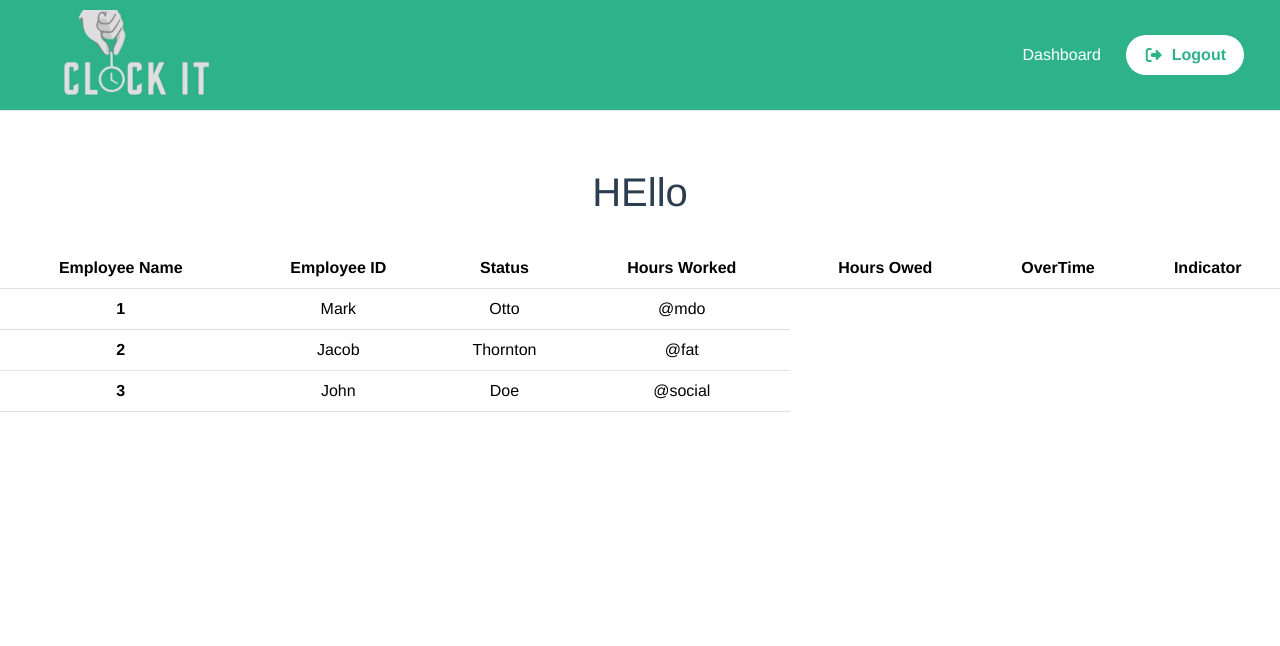
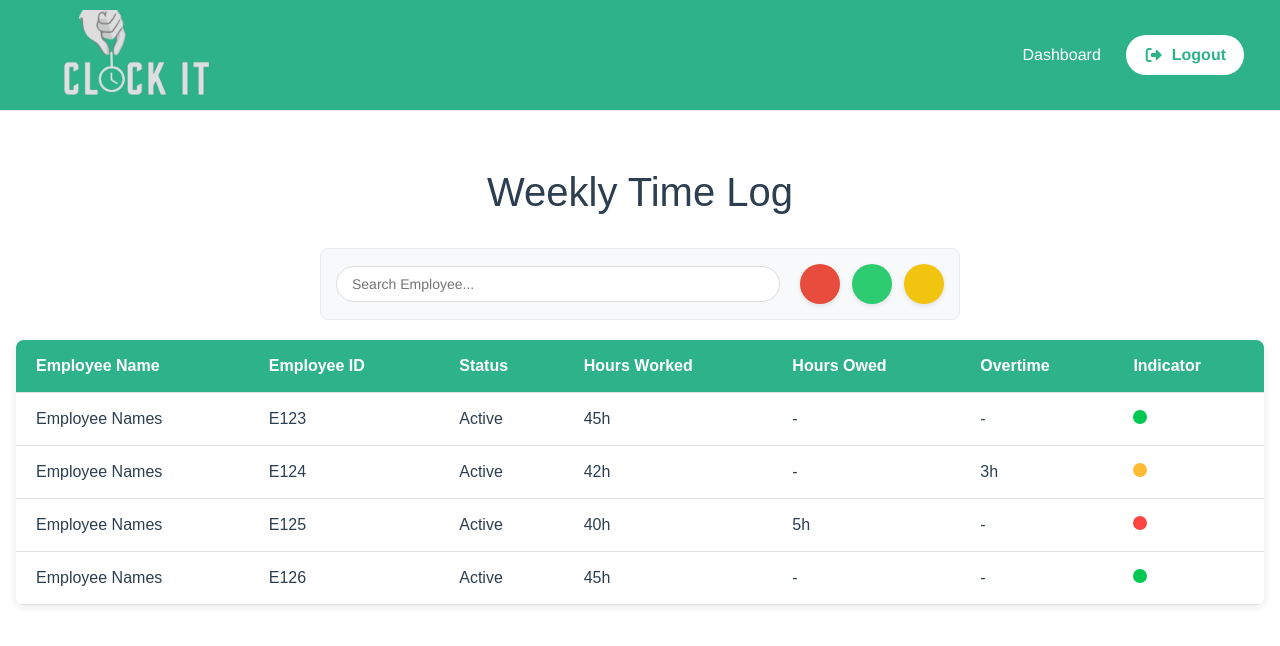
Before and after one commit to Brayn-Meyer/team-nieshaan-zoe, a Vue app in the folder Fontend/: page /Timelog in a window 1280 px wide. Shown: the top 646 px of the page. Built offline with nearby package versions, Linux system fonts and the light colour scheme; no server answers.

Commit message:
Time log added

```diff
--- a/Fontend/src/components/TimeLog.vue
+++ b/Fontend/src/components/TimeLog.vue
@@ -1,44 +1,92 @@
 <template>
-<table class="table">
+  <div class="table-container">
+    <table class="time-log-table">
       <thead>
         <tr>
-      <th scope="col">Employee Name</th>
-      <th scope="col">Employee ID</th>
-      <th scope="col">Status</th>
-      <th scope="col">Hours Worked</th>
-      <th scope="col">Hours Owed</th>
-      <th scope="col">OverTime</th>
-      <th scope="col">Indicator</th>
-
-
-
+          <th>Employee Name</th>
+          <th>Employee ID</th>
+          <th>Status</th>
+          <th>Hours Worked</th>
+          <th>Hours Owed</th>
+          <th>Overtime</th>
+          <th>Indicator</th>
         </tr>
       </thead>
       <tbody>
-    <tr>
-      <th scope="row">1</th>
-      <td>Mark</td>
-      <td>Otto</td>
-      <td>@mdo</td>
-    </tr>
-    <tr>
-      <th scope="row">2</th>
-      <td>Jacob</td>
-      <td>Thornton</td>
-      <td>@fat</td>
-    </tr>
-    <tr>
-      <th scope="row">3</th>
-      <td>John</td>
-      <td>Doe</td>
-      <td>@social</td>
+        <tr v-for="employee in employees" :key="employee.id">
+          <td>{{ employee.name }}</td>
+          <td>{{ employee.id }}</td>
+          <td>{{ employee.status }}</td>
+          <td>{{ employee.hoursWorked }}</td>
+          <td>{{ employee.hoursOwed || '-' }}</td>
+          <td>{{ employee.overtime || '-' }}</td>
+          <td>
+            <span
+              class="indicator"
+              :class="{
+                'green': employee.indicator === 'green',
+                'yellow': employee.indicator === 'yellow',
+                'red': employee.indicator === 'red'
+              }"
+            ></span>
+          </td>
         </tr>
       </tbody>
     </table>
+  </div>
 </template>
-<script>
 
+<script setup>
+const employees = [
+  { name: "Employee Names", id: "E123", status: "Active", hoursWorked: "45h", hoursOwed: "-", overtime: "-", indicator: "green" },
+  { name: "Employee Names", id: "E124", status: "Active", hoursWorked: "42h", hoursOwed: "-", overtime: "3h", indicator: "yellow" },
+  { name: "Employee Names", id: "E125", status: "Active", hoursWorked: "40h", hoursOwed: "5h", overtime: "-", indicator: "red" },
+  { name: "Employee Names", id: "E126", status: "Active", hoursWorked: "45h", hoursOwed: "-", overtime: "-", indicator: "green" }
+];
 </script>
+
 <style scoped>
+.table-container {
+  margin: 1rem;
+  overflow-x: auto;
+  border-radius: 8px;
+  margin-bottom: 2rem;
+  box-shadow: 0 2px 8px rgba(0, 0, 0, 0.1);
+}
 
+.time-log-table {
+  width: 100%;
+  border-collapse: collapse;
+  text-align: left;
+  font-family: 'Poppins', sans-serif;
+}
+
+.time-log-table thead {
+  background-color: #2EB28A;
+  color: white;
+}
+
+.time-log-table th, .time-log-table td {
+  padding: 14px 20px;
+  border-bottom: 1px solid #e0e0e0;
+}
+
+.indicator {
+  display: inline-block;
+  width: 14px;
+  height: 14px;
+  border-radius: 50%;
+}
+
+.indicator.green {
+  background-color: #00c851;
+}
+
+.indicator.yellow {
+  background-color: #ffbb33;
+}
+
+.indicator.red {
+  background-color: #ff4444;
+}
 </style>
--- a/Fontend/src/components/TimelogFilters.vue
+++ b/Fontend/src/components/TimelogFilters.vue
@@ -1,9 +1,185 @@
 <template>
-<h1>HEllo</h1>
+    <h1>Weekly Time Log</h1>
+    <br>
+  <div class="timelog-filters">
+    <div class="filter-section">
+      <div class="search-container">
+        <input
+          type="text"
+          v-model="searchQuery"
+          placeholder="Search Employee..."
+          class="search-input"
+        />
+      </div>
+      <div class="filter-buttons">
+        <button
+          class="filter-btn btn-red"
+          :class="{ active: activeFilter === 'owed' }"
+          @click="setFilter('owed')"
+        >
+          <span class="tooltip">Hours Owed</span>
+        </button>
+        <button
+          class="filter-btn btn-green"
+          :class="{ active: activeFilter === 'worked' }"
+          @click="setFilter('worked')"
+        >
+          <span class="tooltip">Hours Worked</span>
+        </button>
+        <button
+          class="filter-btn btn-yellow"
+          :class="{ active: activeFilter === 'overtime' }"
+          @click="setFilter('overtime')"
+        >
+          <span class="tooltip">Hours Overtime</span>
+        </button>
+      </div>
+    </div>
+  </div>
 </template>
 <script>
+export default {
+  name: 'TimelogFilters',
+  data() {
+    return {
+      searchQuery: '',
+      activeFilter: null
+    }
+  },
+  methods: {
+    setFilter(filterType) {
+      this.activeFilter = this.activeFilter === filterType ? null : filterType;
+      this.$emit('filter-changed', {
+        search: this.searchQuery,
+        filter: this.activeFilter
+      });
+    }
+  },
+  watch: {
+    searchQuery() {
+      this.$emit('filter-changed', {
+        search: this.searchQuery,
+        filter: this.activeFilter
+      });
+    }
+  }
+}
+</script>
+<style scoped>
+h1{
+    text-align: center;
+    font-style: bold;
+    font-family: 'Poppins', sans-serif;
 
-</script>
-<style>
-
+}
+.timelog-filters {
+  margin-bottom: 20px;
+  display: flex;
+  justify-content: center; /* Center the filter section */
+}
+.filter-section {
+  display: flex;
+  width: 50%; /* Set to 50% width */
+  gap: 20px;
+  align-items: center;
+  padding: 15px;
+  background-color: #F8F9FA;
+  border-radius: 8px;
+  border: 1px solid #E9ECEF;
+}
+.search-container {
+  flex: 1; /* Take available space */
+  min-width: 0;
+}
+.search-input {
+  width: 100%;
+  padding: 8px 15px;
+  border: 1px solid #ddd;
+  border-radius: 20px;
+  font-size: 14px;
+  transition: all 0.3s;
+  height: 36px;
+}
+.search-input:focus {
+  outline: none;
+  border-color: #4A90E2;
+  box-shadow: 0 0 0 2px rgba(74, 144, 226, 0.2);
+}
+.filter-buttons {
+  display: flex;
+  gap: 12px;
+  flex-shrink: 0;
+}
+.filter-btn {
+  width: 40px;
+  height: 40px;
+  border-radius: 50%;
+  border: none;
+  cursor: pointer;
+  transition: all 0.3s;
+  position: relative;
+  box-shadow: 0 2px 5px rgba(0, 0, 0, 0.1);
+}
+.filter-btn:hover {
+  transform: translateY(-2px);
+  box-shadow: 0 4px 8px rgba(0, 0, 0, 0.15);
+}
+.filter-btn.active {
+  transform: translateY(0);
+  box-shadow: 0 0 0 3px rgba(0, 0, 0, 0.2);
+}
+.btn-red {
+  background-color: #E74C3C;
+}
+.btn-green {
+  background-color: #2ECC71;
+}
+.btn-yellow {
+  background-color: #F1C40F;
+}
+.tooltip {
+  position: absolute;
+  bottom: -40px;
+  left: 50%;
+  transform: translateX(-50%);
+  background-color: #333;
+  color: white;
+  padding: 5px 10px;
+  border-radius: 4px;
+  font-size: 14px;
+  white-space: nowrap;
+  opacity: 0;
+  visibility: hidden;
+  transition: opacity 0.3s;
+  z-index: 10;
+}
+.tooltip::after {
+  content: '';
+  position: absolute;
+  top: -5px;
+  left: 50%;
+  transform: translateX(-50%);
+  border-width: 0 5px 5px 5px;
+  border-style: solid;
+  border-color: transparent transparent #333 transparent;
+}
+.filter-btn:hover .tooltip {
+  opacity: 1;
+  visibility: visible;
+}
+/* Responsive design */
+@media (max-width: 768px) {
+  .filter-section {
+    width: 90%;
+    flex-direction: column;
+    align-items: stretch;
+  }
+  .search-container {
+    width: 100%;
+    min-width: auto;
+  }
+  .filter-buttons {
+    justify-content: center;
+  }
+}
 </style>
--- a/Fontend/src/views/Timelog.View.vue
+++ b/Fontend/src/views/Timelog.View.vue
@@ -1,7 +1,7 @@
 <template>
 <NavComp/>
 <br><br><br><br><br><br><br>
-<TimelogFilters/><br>
+<TimelogFilters/>
 <TimeLog/>
 </template>
 <script>
```
Lines whose indentation alone changed are shown as unchanged.
